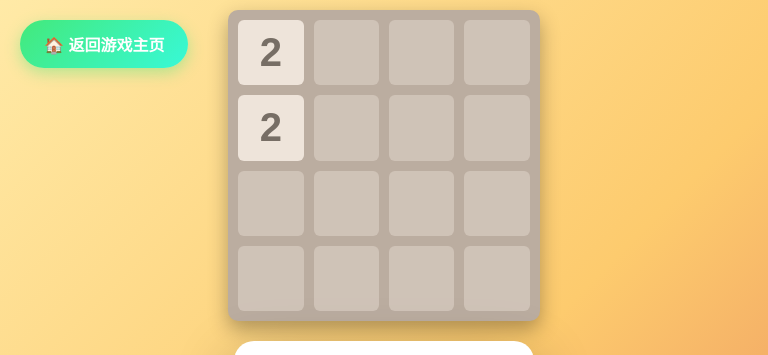
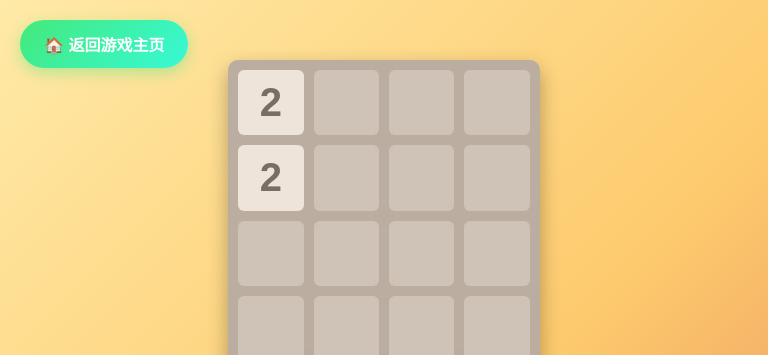
Before and after one commit to abo123456789/abo123456789.github.io, a plain HTML site: page games/2048.html in a window 768 px wide. Shown: the top 355 px of the page. Drawn offline with Linux system fonts and the light colour scheme.

Commit message:
add xxxx

```diff
--- a/games/2048.html
+++ b/games/2048.html
@@ -402,6 +402,7 @@
         @media (min-width: 768px) and (max-width: 1024px) {
             body {
                 padding: 10px;
+                padding-top: 60px; /* 为返回按钮留出空间 */
             }
 
             .game-container {
```
Also changed, not shown: games/gobang.html (+1 -0 lines).
